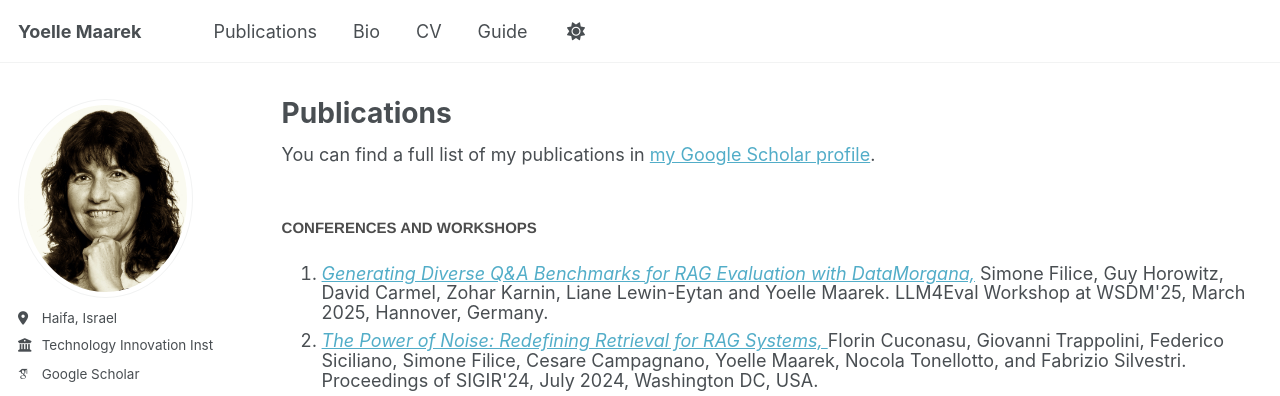
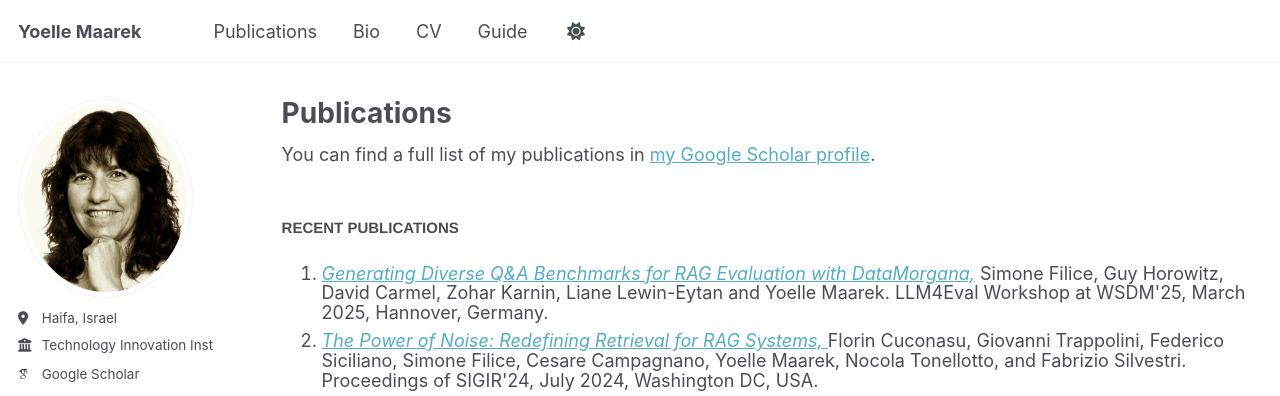
Before and after one commit to yoellemaarek/homepage, a Jekyll site: the page built from _pages/publications.html, in a window 1280 px wide and 900 px high. Shown: the top 396 px of the window. Built offline with Jekyll 4.4.1, drawn with Linux system fonts in a browser that asks for light colours; some web fonts are replaced.

Commit message:
added recent in title

```diff
--- a/_pages/publications.html
+++ b/_pages/publications.html
@@ -8,8 +8,9 @@ author_profile: true
 {% if site.author.googlescholar %}
   <div class="wordwrap">You can find a full list of my publications in <a href="{{site.author.googlescholar}}">my Google Scholar profile</a>.</div>
 {% endif %}
+
 <BR>
-<p><strong style="margin: 0px; padding: 0px; border: 0px; outline: 0px; font-size: 15px; font-family: 'Helvetica Neue', Helvetica, Arial, sans-serif; vertical-align: baseline; color: #4c4c4c; line-height: 24px;">CONFERENCES AND WORKSHOPS</strong></p>
+<p><strong style="margin: 0px; padding: 0px; border: 0px; outline: 0px; font-size: 15px; font-family: 'Helvetica Neue', Helvetica, Arial, sans-serif; vertical-align: baseline; color: #4c4c4c; line-height: 24px;">RECENT PUBLICATIONS</strong></p>
 <ol class="ol1" style="line-height: 19.6000003814697px;">
 <li class=""li3"><em><a href="https://arxiv.org/abs/2501.12789" target="_blank">Generating Diverse Q&A Benchmarks for RAG Evaluation with DataMorgana,</em></a> Simone Filice, Guy Horowitz, David Carmel, Zohar Karnin, Liane Lewin-Eytan and Yoelle Maarek. LLM4Eval Workshop at WSDM'25, March 2025, Hannover, Germany.</li>
 <li class="li3"><a href="https://dl.acm.org/doi/10.1145/3626772.3657834" target="_blank"><em>The Power of Noise: Redefining Retrieval for RAG Systems, </em></a>Florin Cuconasu, Giovanni Trappolini, Federico Siciliano, Simone Filice, Cesare Campagnano, Yoelle Maarek, Nocola Tonellotto, and Fabrizio Silvestri. Proceedings of SIGIR'24, July 2024, Washington DC, USA.</li>
```
